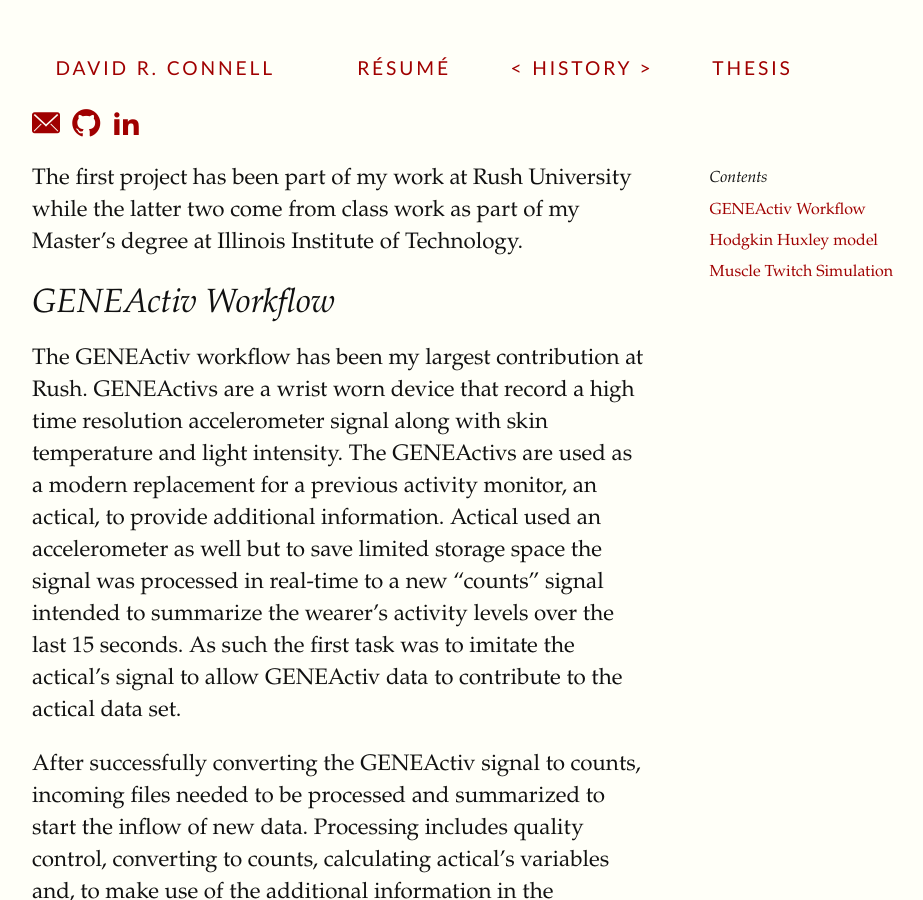
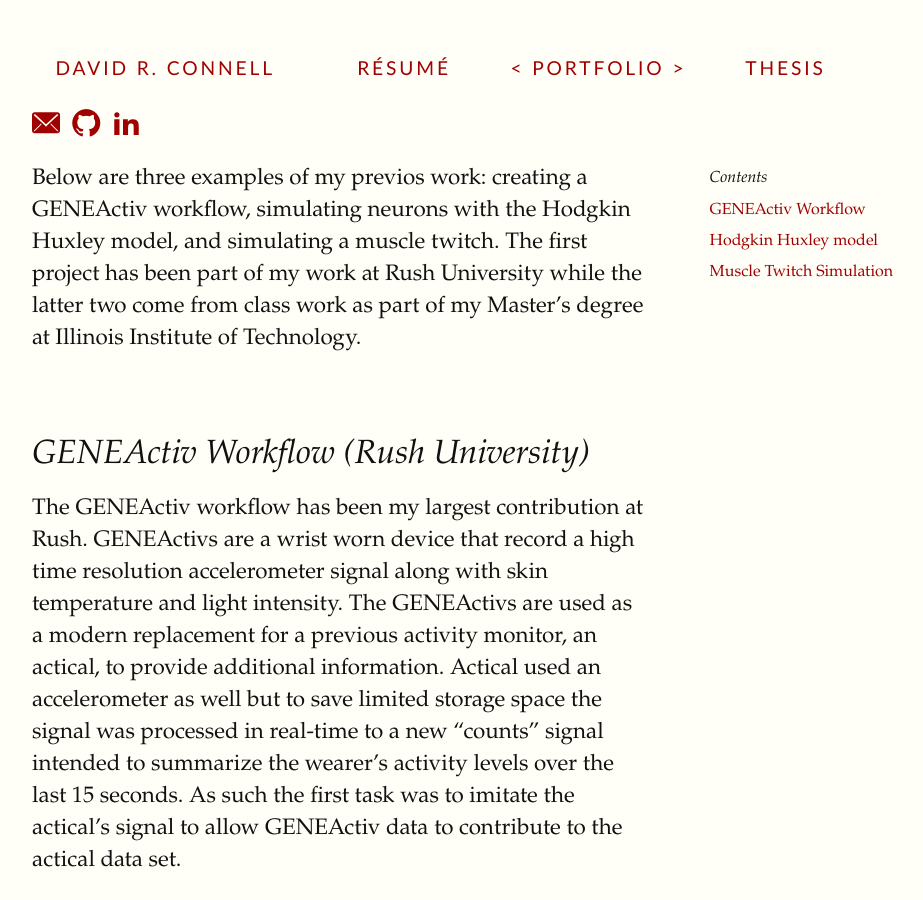
Before and after one commit to DavidRConnell/DavidRConnell.github.io, a Jekyll site: the page built from portfolio.markdown, in a window 1280 px wide and 900 px high. Shown: the whole window, without its empty margins (128-1051 px from the left). Built offline with Jekyll 4.4.1, drawn with Linux system fonts in a browser that asks for light colours; some web fonts are replaced; formulas are drawn with MathJax 3; some of the changed text lies outside the part shown.

Commit message:
Clean: Rename history to portfolio

```diff
--- a/_data/navigation.yml
+++ b/_data/navigation.yml
@@ -2,7 +2,7 @@
   link: /
 - name: Résumé
   link: /resume.html
-- name: History
-  link: /history.html
+- name: Portfolio
+  link: /portfolio.html
 - name: Thesis
   link: /downloads/SUDEPmonitor.pdf
--- a/index.markdown
+++ b/index.markdown
@@ -19,7 +19,7 @@ my experiences and objectives.
 Additonally, there is a [link](/downloads/resume.pdf) to a more traditional PDF
 version.
 
-{% newthought 'History' %} -- Description of select projects, completed and
+{% newthought 'Portfolio' %} -- Description of select projects, completed and
 ongoing, from work and school.
 
 {% newthought 'Thesis' %} -- A copy of my master thesis on detecting Sudden
--- a/history.markdown
+++ b/portfolio.markdown
@@ -1,5 +1,5 @@
 ---
-title: History
+title: Portfolio
 layout: default
 ---
 
@@ -8,11 +8,14 @@ layout: default
 [Hodgkin Huxley model](#HHmodel)<br>
 [Muscle Twitch Simulation](#twitch)" %}
 
+Below are three examples of my previos work: creating a GENEActiv workflow,
+simulating neurons with the Hodgkin Huxley model, and simulating a muscle twitch.
 The first project has been part of my work at Rush University while the
 latter two come from class work as part of my Master's degree at Illinois
 Institute of Technology.
 
-## GENEActiv Workflow<a name="geneactiv"></a>
+<br>
+## GENEActiv Workflow (Rush University)<a name="geneactiv"></a>
 
 The GENEActiv workflow has been my largest contribution at Rush.
 GENEActivs are a wrist worn device that record a high time resolution
@@ -69,14 +72,15 @@ non-walking periods, when searching for windows with a high concentration of
 steps (indicated by the black lines below the accelerometer data) the calculated
 time walking matches the true (step tracker) data closely.
 
-## Hodgkin Huxley model<a name="HHmodel"></a>
+<br>
+## Hodgkin Huxley model (Illinois Tech)<a name="HHmodel"></a>
 
 My favorite project from school was using the Hodgkin Huxley model to simulate
 neurons and show some of their characteristics
 {% sidenote 'mn-id-hhcode'
 'The [MATLAB code](https://github.com/DavidRConnell/Hodgkin_Huxley_Model)
-for simulating the Hodgkin Huxley neurons and generating the figures. (Note: the
-figures here have been modified to better match the site theme)' %}.
+I wrote for simulating the Hodgkin Huxley neurons and generating the figures.
+(Note: the figures here have been modified to better match the site theme)' %}.
 Inspired by Eugene M. Izhikevich's book *Dynamical Systems in Neuroscience* and
 György Buzsáki's *Rhythms of the Brain*, the simulation was used to show
 refractory periods, the change in firing threshold based on the
@@ -199,8 +203,8 @@ dynamics will be inactive and then ready to fire again at the same time leading
 to potential synchronization.
 
 {% maincolumn 'assets/img/first5neurons.gif'
-'Figure 7: The membrane potentials changing over time of the first 5 neurons in
-the network.' %}<a name="first5neurons"></a>
+'Figure 7: The membrane potentials of the first 5 neurons in the network
+changing over time.' %}<a name="first5neurons"></a>
 
 {% maincolumn 'assets/img/all50neurons.gif'
 'Figure 8: Instantaneous membrane potential of all 50 neurons in the network.'
@@ -229,7 +233,8 @@ than completely random constants.
 Also there needs to be a way to ensure enough like neurons are being connected
 without over-connecting the network.
 
-## Muscle Twitch Simulation<a name="twitch"></a>
+<br>
+## Muscle Twitch Simulation (Illinois Tech)<a name="twitch"></a>
 
 <br>
 {% fullwidth 'assets/img/muscleTwitch.svg'
```
